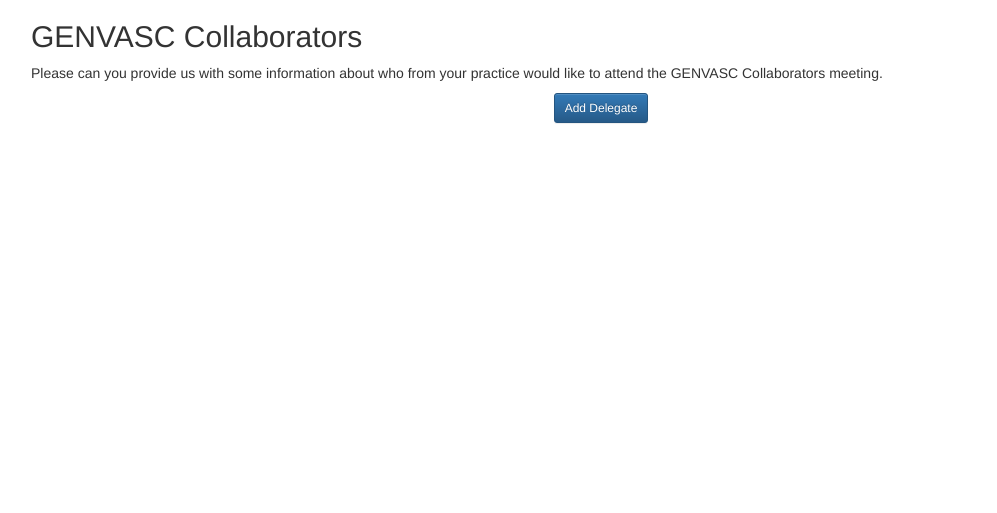
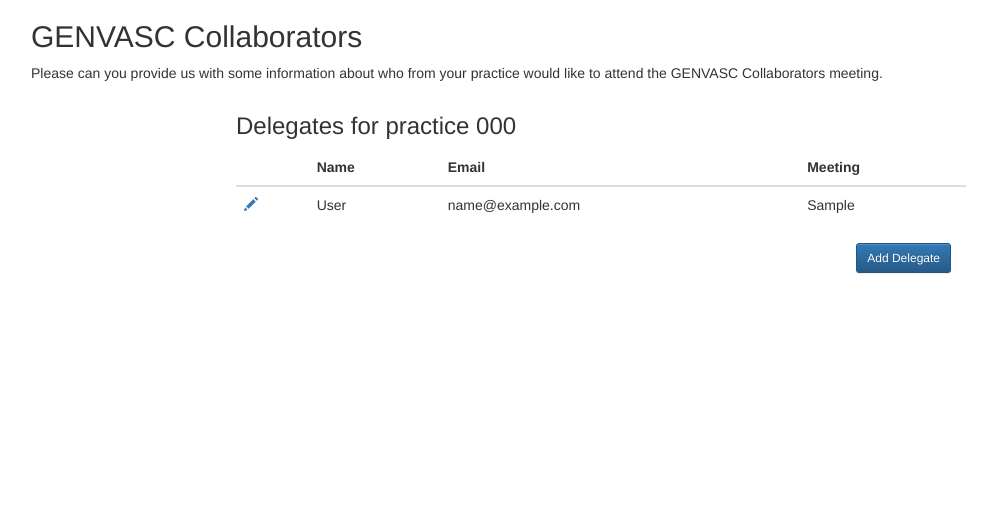
Before and after one commit to LCBRU/lcbru-events, a Flask app: template lcbru_events/templates/genvasc_collaborators/delegates.html in a window 1280 px wide. Shown: the part 171-684 px from the top of the page, without its empty margins (39-1036 px from the left). Run offline with Flask 2, Linux system fonts and the light colour scheme; the template is opened without the code that fills it: values that come from a table or form of the project are taken from there, others are empty; tables that the repository leaves empty hold one stand-in row (values such as "Sample post"); parts of the project's set-up code (start-up, migrations or seed data) failed here and were passed over; some libraries are stand-ins or nearby versions.

Commit message:
Show list of delegates for practice

```diff
--- a/lcbru_events/forms/genvasc_collaborators.py
+++ b/lcbru_events/forms/genvasc_collaborators.py
@@ -7,6 +7,7 @@ class PracticeForm(Form):
     practice_code = StringField('Practice Code', validators=[DataRequired(), Length(max=10)])
 
 class DelegateEditForm(Form):
+    id = HiddenField('id')
     fullname = StringField('Name', validators=[DataRequired(), Length(max=100)])
     email = EmailField('Email', validators=[DataRequired(), Length(max=200)])
     role = SelectField('Role', choices=[('', ''), ('GP', 'GP'), ('Practice Manager', 'Practice Manager'), ('Nurse', 'Nurse'), ('Health Care Assisstant', 'Health Care Assisstant'), ('Phlebotomist', 'Phlebotomists'), ('Administrator', 'Administrator'), ('Other', 'Other')])
--- a/lcbru_events/model/genvasc_collaborators.py
+++ b/lcbru_events/model/genvasc_collaborators.py
@@ -20,7 +20,7 @@ class Delegate(db.Model):
     role = db.Column(db.String(50))
     dietary = db.Column(db.String(200))
     meeting = db.Column(db.String(50))
-    practice = db.relationship("Practice", backref=db.backref('genvasc_collaborators_delegate', uselist=False, cascade="all, delete-orphan"))
+    practice = db.relationship("Practice", backref=db.backref('delegates', order_by=id, cascade="all, delete-orphan"))
 
     def __init__(self, *args, **kwargs):
         self.id = kwargs.get('id')
--- a/lcbru_events/templates/genvasc_collaborators/delegates.html
+++ b/lcbru_events/templates/genvasc_collaborators/delegates.html
@@ -1,16 +1,44 @@
-{% extends "standardLayout.html" %}
+{% extends "genvasc_collaborators/layout.html" %}
 {% import "_formVerticalHelpers.html" as formhelper %}
 
-{% block content %}
-    <h2>GENVASC Collaborators</h2>
-
+{% block genvasc_collaborators_content %}
     <p>
     	Please can you provide us with some information about who from your practice
     	would like to attend the GENVASC Collaborators meeting.
     </p>
 
-    <div class="col-sm-12 text-center">
-        <a href="{{ url_for('genvasc_collaborators_delegate_new') }}" class="btn btn-primary btn-sm" role="button">Add Delegate</a>
-    </div>
+    <div class="col-sm-8 col-sm-offset-2">
+	    <h3>Delegates for practice {{ practice.practiceCode }}</h3>
+
+		<table class="table">
+			<thead>
+				<tr>
+					<th></th>
+					<th>Name</th>
+					<th>Email</th>
+					<th>Meeting</th>
+				</tr>
+			</thead>
+			<tbody>
+				{% for item in practice.delegates %}
+					<tr>
+						<td>
+							<a href="{{ url_for('genvasc_collaborators_delegate_edit', id=item.id) }}">
+								<span class="glyphicon glyphicon-pencil" aria-hidden="true"></span>
+								<span class="sr-only">Edit</span>
+							</a>
+						</td>
+						<td>{{ item.fullname }}</td>
+						<td>{{ item.email }}</td>
+						<td>{{ item.meeting }}</td>
+					</tr>
+				{% endfor %}
+			</tbody>
+		</table>
+
+	    <div class="col-sm-12 text-right">
+	        <a href="{{ url_for('genvasc_collaborators_delegate_new') }}" class="btn btn-primary btn-sm" role="button">Add Delegate</a>
+	    </div>
+	</div>
 
 {% endblock %}
--- a/lcbru_events/templates/genvasc_collaborators/introduction.html
+++ b/lcbru_events/templates/genvasc_collaborators/introduction.html
@@ -1,9 +1,7 @@
-{% extends "standardLayout.html" %}
+{% extends "genvasc_collaborators/layout.html" %}
 {% import "_formHelpers.html" as formhelper %}
 
-{% block content %}
-    <h2>GENVASC Collaborators</h2>
-
+{% block genvasc_collaborators_content %}
     <p>
     	Lorem ipsum dolor sit amet, consectetur adipisicing elit, sed do eiusmod
     	tempor incididunt ut labore et dolore magna aliqua. Ut enim ad minim veniam,
--- /dev/null
+++ b/lcbru_events/templates/genvasc_collaborators/layout.html
@@ -0,0 +1,7 @@
+{% extends "standardLayout.html" %}
+
+{% block content %}
+    <h2>GENVASC Collaborators</h2>
+
+    {% block genvasc_collaborators_content %}{% endblock %}
+{% endblock %}
```
Also changed, not shown: lcbru_events/templates/genvasc_collaborators/delegates_new.html (+4 -5 lines), lcbru_events/views/genvasc_collaborators.py (+17 -11 lines).
